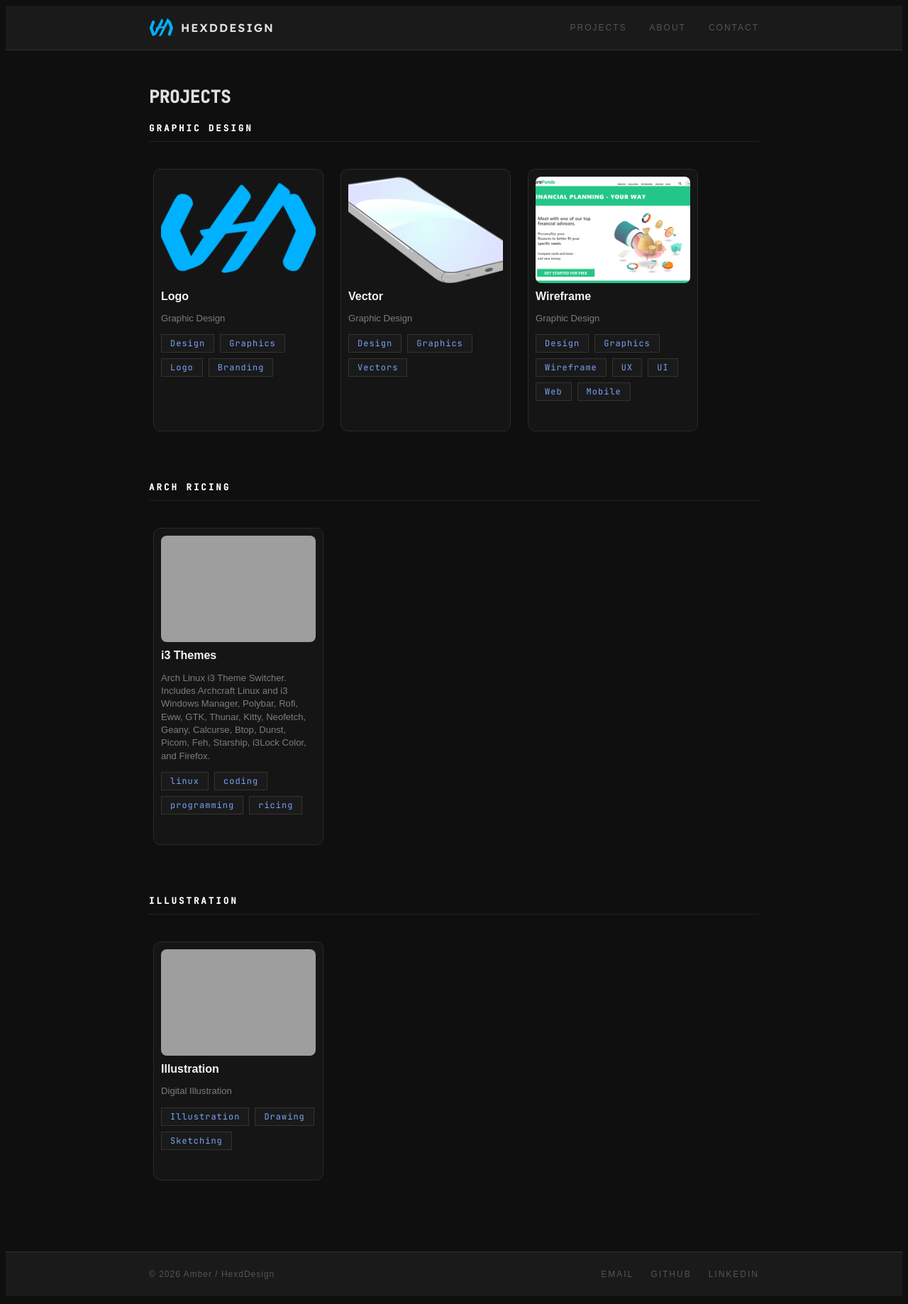
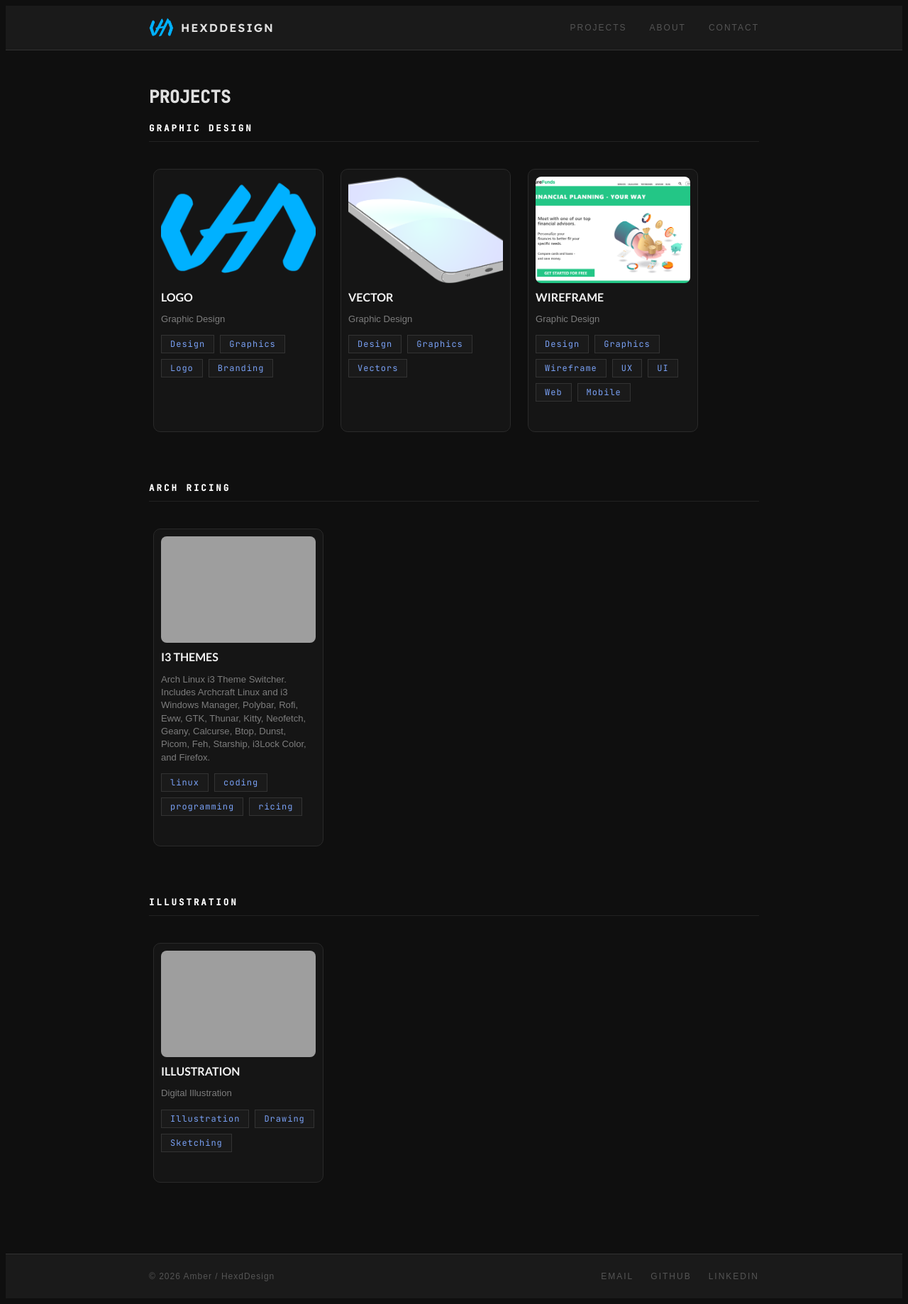
Before and after one commit to HexdDesign/hexddesign.github.io, a Jekyll site: the page built from projects.markdown, in a window 1280 px wide. Shown: the whole page at 71% size. Built offline with Jekyll 4.4.1, drawn with Linux system fonts in a browser that asks for light colours; some web fonts are replaced; grey boxes are pictures that could not be loaded.

Commit message:
Add font styles to project card titles

```diff
--- a/assets/main.scss
+++ b/assets/main.scss
@@ -364,6 +364,9 @@ h1.post-title, h1.post-header {
 
 // ─── Card Titles ──────────────────────────────────────────────────────────────
 .project-card h3 {
+  font-family: "Lato", sans-serif;
+  font-weight: 700;
+  text-transform: uppercase;
   font-size: 1rem;
   margin: 10px 0 4px;
   color: #f3f3f3;
```
